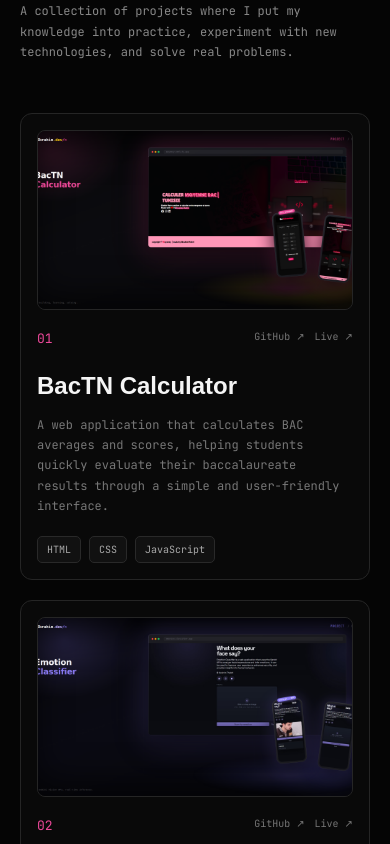
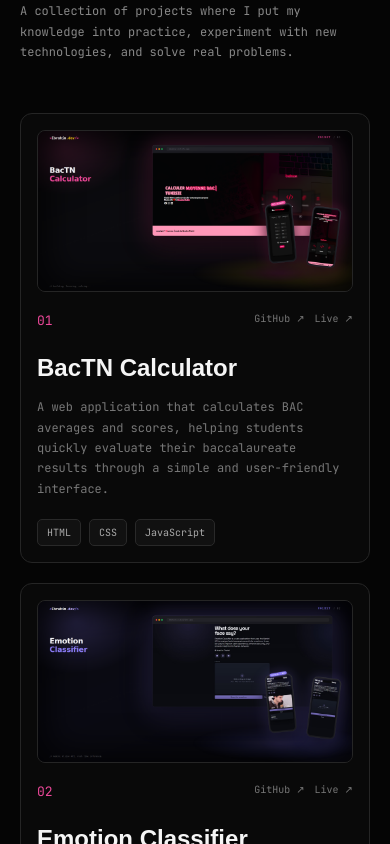
Before and after one commit to ibrahim-thebti/ibrahim-portfolio, a React (Vite) app: page / in a window 390 px wide. Shown: the part 4920-5764 px from the top of the page. Built offline with nearby package versions, Linux system fonts and the light colour scheme.

Commit message:
Update Projects Cards

```diff
--- a/src/components/Projects/projects.css
+++ b/src/components/Projects/projects.css
@@ -70,7 +70,7 @@
 
 .project-image {
   width: 100%;
-  height: 210px;
+  aspect-ratio: 404.8 / 208.4;
   overflow: hidden;
   margin-bottom: 25px;
   background: #111;
@@ -83,6 +83,7 @@
   height: 100%;
   display: block;
   object-fit: cover;
+  object-position: center;
   transition: transform 0.3s ease;
 }
 
@@ -204,7 +205,6 @@
   }
 
   .project-image {
-    height: 180px;
     margin-bottom: 20px;
   }
 
```
